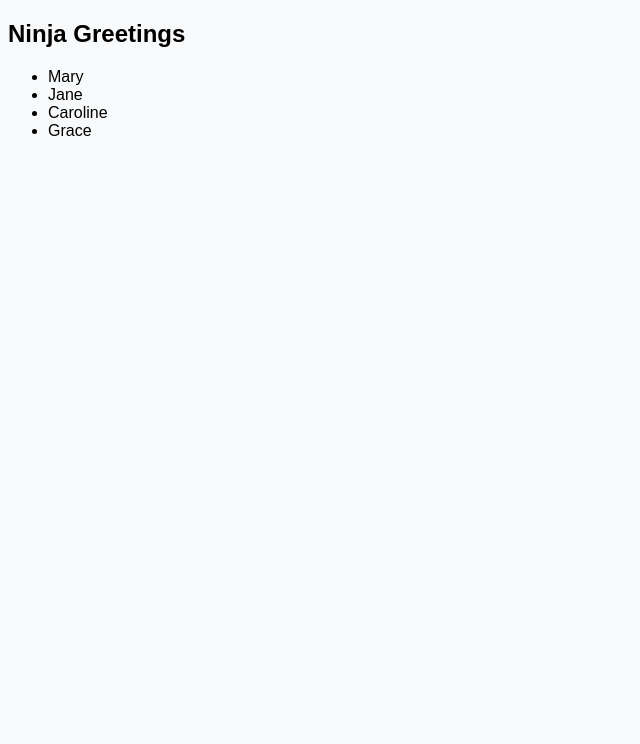
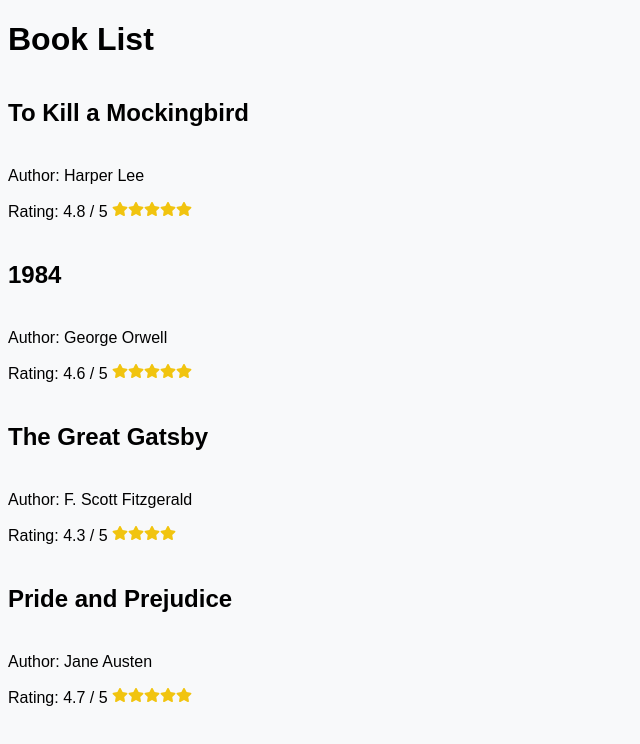
Before and after one commit to YegonGodwin/React-master, a React (Vite) app: page / in a window 1280 px wide. Shown: the top 744 px of the page, without its empty margins (0-640 px from the left). Built offline with nearby package versions, Linux system fonts and the light colour scheme.

Commit message:
New code uploaded

```diff
--- a/package.json
+++ b/package.json
@@ -13,7 +13,8 @@
     "bootstrap": "^5.3.3",
     "react": "^19.0.0",
     "react-bootstrap": "^2.10.9",
-    "react-dom": "^19.0.0"
+    "react-dom": "^19.0.0",
+    "react-icons": "^5.5.0"
   },
   "devDependencies": {
     "@eslint/js": "^9.21.0",
--- a/src/App.tsx
+++ b/src/App.tsx
@@ -1,13 +1,33 @@
-import Greetings from "./components/Greetings";
+import BookCard from "./components/BookCard";
 import "./Style.css";
 
 function App() {
+  const books = [
+    {
+      id: 1,
+      title: "To Kill a Mockingbird",
+      author: "Harper Lee",
+      rating: 4.8,
+    },
+    { id: 2, title: "1984", author: "George Orwell", rating: 4.6 },
+    {
+      id: 3,
+      title: "The Great Gatsby",
+      author: "F. Scott Fitzgerald",
+      rating: 4.3,
+    },
+    { id: 4, title: "Pride and Prejudice", author: "Jane Austen", rating: 4.7 },
+  ];
+
   return (
-    <>
-      <section>
-        <Greetings />
-      </section>
-    </>
+    <div className="container my-5">
+      <h1 className="text-center mb-4">Book List</h1>
+      <div className="row">
+        {books.map((book) => (
+          <BookCard key={book.id} book={book} />
+        ))}
+      </div>
+    </div>
   );
 }
 
--- /dev/null
+++ b/src/components/BookCard.tsx
@@ -0,0 +1,31 @@
+import { FaStar } from "react-icons/fa";
+
+interface Book {
+  title: string;
+  author: string;
+  rating: number;
+}
+
+function BookCard({ book }: { book: Book }) {
+  const { title, author, rating } = book;
+
+  return (
+    <div className="col-md-6 col-lg-3 mb-4">
+      <div className="card h-100">
+        <div className="card-body">
+          <h5 className="card-title">{title}</h5>
+          <p className="card-text">Author: {author}</p>
+          <p className="card-text">
+            Rating: {rating} / 5{" "}
+            {Array(Math.round(rating))
+              .fill(null)
+              .map((_, i) => (
+                <FaStar key={i} color="#f1c40f" />
+              ))}
+          </p>
+        </div>
+      </div>
+    </div>
+  );
+}
+export default BookCard;
--- a/src/components/Greetings.tsx
+++ /dev/null
@@ -1,16 +0,0 @@
-function Greetings() {
-  const Ninjas = ["Mary", "Jane", "Caroline", "Grace"];
-
-  return (
-    <div>
-      <h1>Ninja Greetings</h1>
-      <ul>
-        {Ninjas.map((ninja, index) => (
-          <li key={index}>{ninja}</li>
-        ))}
-      </ul>
-    </div>
-  );
-}
-
-export default Greetings;
```
Also changed, not shown: 1 other file (tests, documents, lock files or other folders).
